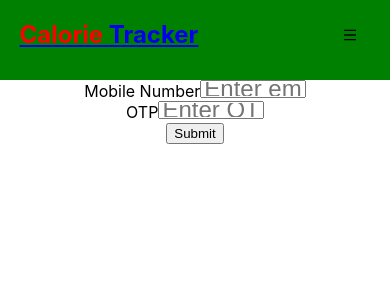
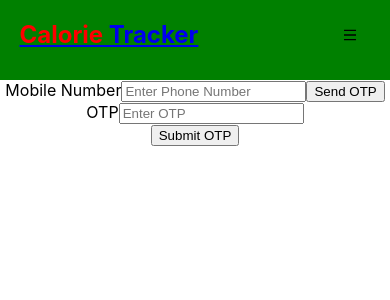
Before and after one commit to prasadvaskar/Calorie-Tracker, a React (Create React App) app: page /login in a window 390 px wide. Shown: the top 300 px of the page. Built offline with nearby package versions, Linux system fonts and the light colour scheme.

Commit message:
implemented phone authentication using firebase

```diff
--- a/package.json
+++ b/package.json
@@ -8,10 +8,12 @@
     "@testing-library/react": "^13.4.0",
     "@testing-library/user-event": "^13.5.0",
     "bootstrap": "^5.3.3",
+    "firebase": "^10.8.1",
     "nodemon": "^3.1.0",
     "react": "^18.2.0",
     "react-dom": "^18.2.0",
     "react-icons": "^5.0.1",
+    "react-phone-number-input": "^3.3.9",
     "react-redux": "^9.1.0",
     "react-router-dom": "^6.22.1",
     "react-scripts": "5.0.1",
--- a/src/App.js
+++ b/src/App.js
@@ -5,7 +5,6 @@ import Homepage from './Pages/Homepage';
 import LandingPage from './Pages/LandingPage'
 import SearchPage from './Pages/SearchPage';
 import LoginPage from './Pages/LoginPage';
-import { useSelector } from 'react-redux';
 import PrivateRoute from './PrivateRoutes/PrivateRoute';
 
 
--- /dev/null
+++ b/src/Firebase/setup.js
@@ -0,0 +1,16 @@
+import { initializeApp } from "firebase/app";
+import {getAuth} from 'firebase/auth'
+
+const firebaseConfig = {
+    apiKey: "AIzaSyAST5SIwZ8oGymOU_PlATfThZ4BEsQuktY",
+    authDomain: "calorietracker-b3b4a.firebaseapp.com",
+    projectId: "calorietracker-b3b4a",
+    storageBucket: "calorietracker-b3b4a.appspot.com",
+    messagingSenderId: "345188770121",
+    appId: "1:345188770121:web:d7ff22253b9ed707a4fa98",
+    measurementId: "G-L89P89ZFK3"
+};
+
+// Initialize Firebase
+const app = initializeApp(firebaseConfig);
+export const auth = getAuth();
--- a/src/Pages/LoginPage.jsx
+++ b/src/Pages/LoginPage.jsx
@@ -3,66 +3,64 @@ import '../Styles/LoginPage.css'
 import { useNavigate } from 'react-router-dom';
 import { useDispatch } from 'react-redux';
 import { login } from '../Redux/Reducer/loginSlice';
+import { RecaptchaVerifier, signInWithPhoneNumber } from 'firebase/auth';
+import { auth } from '../Firebase/setup';
 
 
 const LoginPage = () => {
-
-    const [showOtp, setShowOtp] = useState(false);
-    const [phoneNumber, setPhoneNumber] = useState("");
-    const [otp, setOtp] = useState("");
+    const dispatch = useDispatch();
     const navigate = useNavigate();
 
+    const [phoneNumber, setPhoneNumber] = useState("");
+    const [user, setUser] = useState(null);
+    const [otp, setOtp] = useState("")
 
-    const dispatch = useDispatch();
 
-    const handleSubmit = (e) => {
-        e.preventDefault();
-        dispatch(login(phoneNumber));
-        navigate("/landingpage");
+
+    const sendOTP = () => {
+        try {
+            const recaptcha = new RecaptchaVerifier(auth, "recaptcha", {});
+            signInWithPhoneNumber(auth, phoneNumber, recaptcha)
+            .then((res)=>{
+                setUser(res);
+            })
+        } catch (err) {
+            console.error(err)
+        }
+    }
+
+    const verifyOTP = async() => {
+
+        try {
+            await user.confirm(otp);
+            dispatch(login(phoneNumber));
+            navigate("/landingpage");
+
+
+        } catch (error) {
+            console.log(error)
+        }
 
     }
 
 
-    //validations
-    const phoneNumberValidation = (e) => {
-        if (phoneNumber === '') {
-            setShowOtp(false);
-        }
-        else {
-            setShowOtp(true);
-
-        }
-    }
-
 
     return (
-        // <form onSubmit={handleSubmit}>
-        //     <div>
-        //         <div classNameName='login-container'>
-        //             <input className='lc-phone-number' type='tel' value={phoneNumber} placeholder='Enter Phone Number' onChange={(e) => setPhoneNumber(e.target.value)} required={true}></input>
-        //             <button className='lc-button' onClick={phoneNumberValidation}>Get OTP</button>
-        //         </div>
-        //     </div>
 
-        //     {showOtp && (
-        //         <form className='otp-container'>
-        //             <input className='lc-phone-number' value = {otp}type='tel' placeholder='Enter OTP' onChange={(e) => setOtp(e.target.value)} required={true}></input>
-        //             <button className='lc-button' type='submit' >Submit OTP</button>
-        //         </form>
-        //     )}
-        // </form>
-
-        <form className='form-container' onSubmit={handleSubmit}>
+        <div className='form-container' >
             <div className="form-group">
                 <label for="exampleInputEmail1">Mobile Number</label>
-                <input type="tel" className="form-control" id="exampleInputEmail1" value={phoneNumber} aria-describedby="emailHelp" placeholder="Enter email"  onChange={(e) => setPhoneNumber(e.target.value)} required ={true}/>
+                <input type="tel" value={phoneNumber} placeholder="Enter Phone Number" onChange={(e) => setPhoneNumber(e.target.value)} required={true} />
+                <button className="btn btn-primary" onClick={sendOTP}>Send OTP</button>
+                <div id='recaptcha'></div>
+
             </div>
             <div className="form-group">
                 <label for="exampleInputPassword1">OTP</label>
-                <input type="tel" className="form-control" value={otp} required = {true}  placeholder="Enter OTP" onChange={(e) => setOtp(e.target.value)}/>
+                <input type="tel"  value={otp} required={true} placeholder="Enter OTP" onChange={(e) => setOtp(e.target.value)} />
             </div>
-            <button type="submit" className="btn btn-primary">Submit</button>
-        </form>
+            <button type="submit"  onClick={verifyOTP}>Submit OTP</button>
+        </div>
 
     )
 }
```
Also changed, not shown: 1 other file (tests, documents, lock files or other folders).
